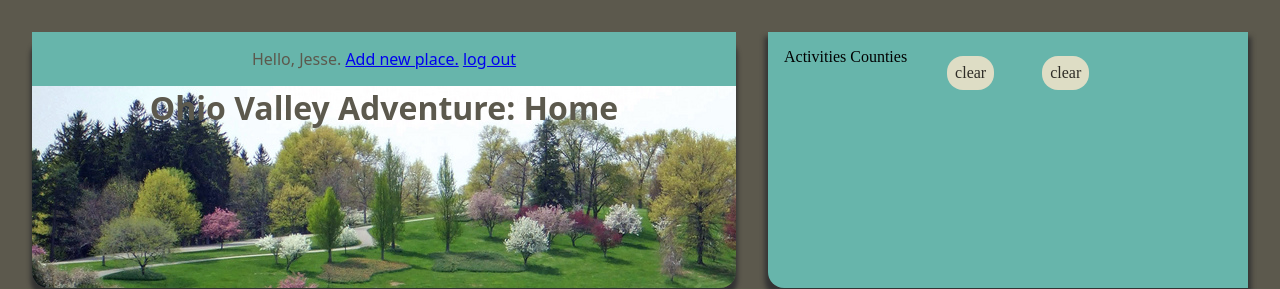
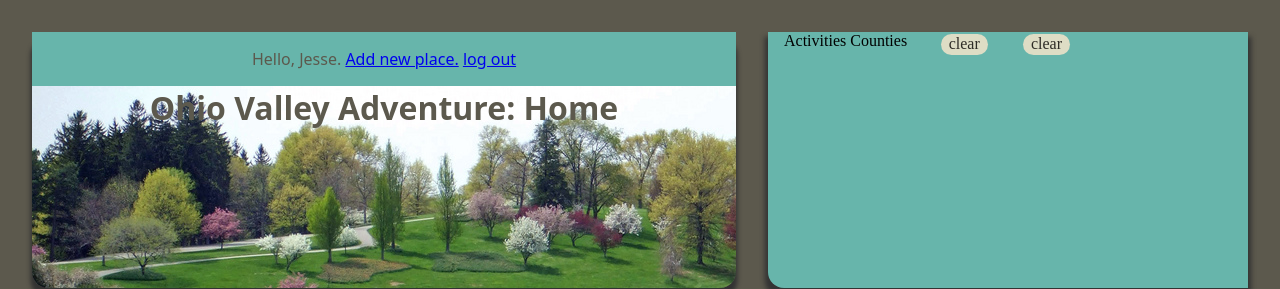
Before and after one commit to emhoracek/ov-adventure, a Flask app: page / in a window 1280 px wide. Shown: the top 289 px of the page. Run offline with Flask 2, Linux system fonts and the light colour scheme; the visitor is signed in with stand-in values (Sample User, id 1); data that the repository does not hold is empty; some libraries are stand-ins or nearby versions.

Commit message:
Reorganized CSS classes to make them more consistent.

```diff
--- a/directory/static/styles/style.css
+++ b/directory/static/styles/style.css
@@ -19,30 +19,30 @@ header { background-image: url("../images/lrgImages/oglebaytrees.jpg");
 	       font-family: sans;
       	 color: #5C594D }
 h1 { }
-.metanav { background-color: #67B5AB;
+.header_metanav { background-color: #67B5AB;
 	 padding: 1em;
 	 margin: 0; }
 
-
-nav { position: static;
+/* The box of tags that the user can select to filter the database */
+#tags { position: static;
       background-color: #67B5AB;
       width: 100%;
       overflow: auto }
-nav ul { float: left;
-	 padding: 1em }
-.navnav { list-style-type: none }
-.navnav li { display: inline }
-.activity, .county { display: block;
+#tags ul { float: left; padding-left: 1em; padding-right: 1em }
+.tags_nav { list-style-type: none }
+.tags_nav li { display: inline }
+.tags_activity, .tags_county { display: block;
 	    float: left;
             text-decoration: none;
 	    text-indent: 0;
 	    padding: 0.5em;
-	    margin: 0.5em;
+            padding-top: 0.1em;
+            padding-bottom: 0.1em;
+	    margin: 0.1em;
             border-radius: 1em;
 	    background-color: #DEDDC5  }
-nav a { color: #2E2C26;
+#tags a { color: #2E2C26;
 	text-decoration: none }
-
 
 .add { position: static;
        clear: both;
@@ -125,7 +125,7 @@ header { position: static;
          border-radius: 1em;
          box-shadow: 0em 0.5em 0.25em 0.1em #333 }
 
-nav { position: fixed;
+#tags { position: fixed;
       right: 2em;
       top: 2em;
       bottom: 34em;
--- a/directory/templates/base.html
+++ b/directory/templates/base.html
@@ -24,17 +24,15 @@
 	<header>
 
         {% if session.logged_in %}
-  <div class=metanav>
+        <div class="header_metanav">
         Hello, Jesse. <a href="{{ url_for('add') }}">Add new place.</a>
         <a href="{{ url_for('logout') }}">log out</a>
         </div>
         {% endif %}
 
-
         {% for message in get_flashed_messages() %}
-    <span class=flash>{{ message }}</span>
+        <span class="header_flash">{{ message }}</span>
         {% endfor %}
-
 
 	<h1>Ohio Valley Adventure: {{ page.title }} </h1>
 
--- a/directory/templates/index.html
+++ b/directory/templates/index.html
@@ -1,59 +1,59 @@
 {% extends "base.html" %}
 
 {% block nav %}
-	<nav id="lists">
+	<nav id="tags">
 
-        <ul class="navnav">
+        <ul class="tags_nav">
             <li>Activities</li>
             <li>Counties</li>
         </ul>
 
-        <ul id="activitiesList">
+        <ul id="tags_activities">
 	<!-- This goes through all the activities, adds "selected" class if it's selected, and displays it. -->
 	{% for listActivity in page.activities %}
 		{% if listActivity==activity %}
-		<li class="activity selected">
+		<li class="tags_activity selected">
 		{% else %}
-		<li class="activity">
+		<li class="tags_activity">
 		{% endif %}<a href="{{ url_for('activity', activity=listActivity.name) }}">{{ listActivity.name }}</a></li>
 	{% endfor %}
-		<li class="activity clear"><a href="{{ url_for('index', activity=None) }}">clear</a></li>
+		<li class="tags_activity clear"><a href="{{ url_for('index', activity=None) }}">clear</a></li>
 
 	</ul>
 
-        <ul id="countiesList">
+        <ul id="tags_counties">
         {% for listCounty in page.counties %}
             {% if listCounty==county %}
-            <li class="county selected">
+            <li class="tags_county selected">
             {% else %}
-            <li class="county">
+            <li class="tags_county">
             {% endif %}<a href="{{ url_for('county', county=listCounty.name) }}">{{ listCounty.name }}</a></li>
         {% endfor %}
-                <li class="county clear"><a href="{{ url_for('index', county=None) }}">clear</a></li>
+                <li class="tags_county clear"><a href="{{ url_for('index', county=None) }}">clear</a></li>
 
 	</nav>
 {% endblock nav %}
 
 {% block main %}
 
-	<div class="main directory">
+	<div class="directory">
 
-	<form>
+	<form class="directory_search">
 	<label>Search: </label><input type="text">
 	</form>
 
-	<ul class="list">
+	<ul class="directory_list">
 	{% for place in places %}
-	<li><a href="{{ url_for( '.places', place=place.name ) }}"
-		    class="name">
+	<li class="directory_card"><a href="{{ url_for( '.places', place=place.name ) }}" class="card_name">
 		    {{ place.name }}</a>
-	    <span class="description">{{ place.description }}</span>
-	    <span class="area">{{ place.area }}</span></li>
+	    <span class="card_description">{{ place.description }}</span>
+	    <span class="card_area">{{ place.area }}</span>
+        </li>
 	{% else %}
 	<p>No matches.</p>
 	{% endfor %}
 
-	<p class="numbers">
+	<p class="directory_numbers">
 	{% if page.hasPages %}
 	{% for _ in (range (page.numPages|int)) %}
 	{% if loop.index == page.page %}
```
Also changed, not shown: other parts of directory/static/styles/style.css (+17 -17 lines). Lines whose indentation alone changed are shown as unchanged.
